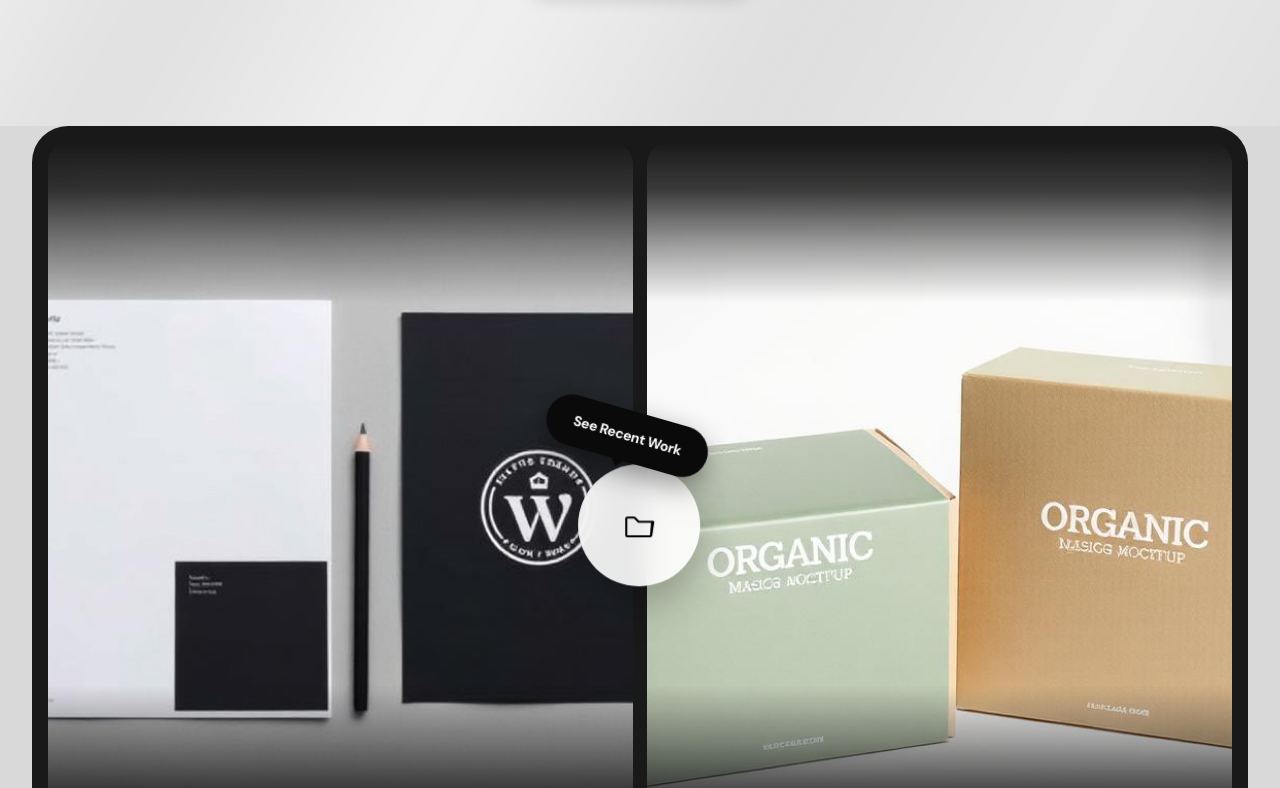
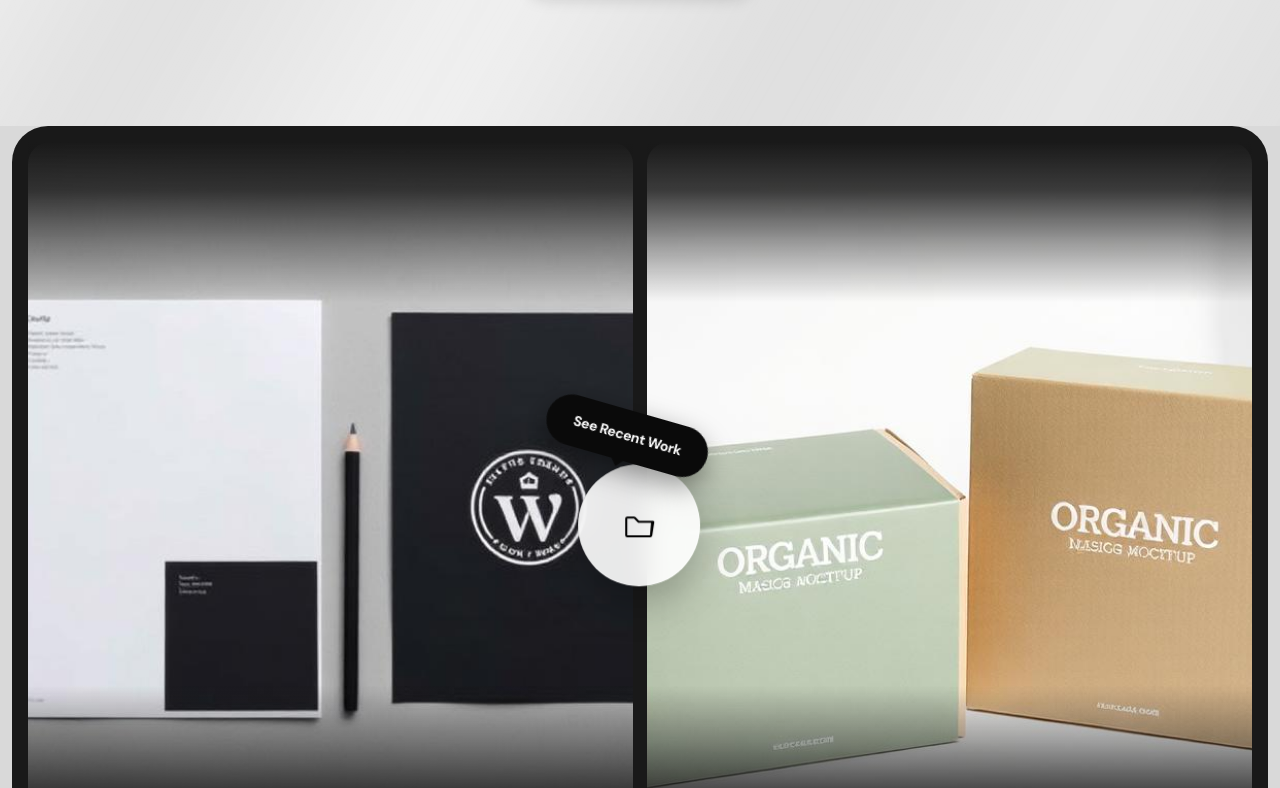
Before and after one commit to AmoghSamarth/Twixters.co, a React (Vite) app: page / in a window 1280 px wide. Shown: the part 872-1660 px from the top of the page. Built offline with nearby package versions, Linux system fonts and the light colour scheme.

Commit message:
feat: widen collage box by 40% (1280->1792px max-width), tighten section padding

```diff
--- a/src/components/tw/collage.jsx
+++ b/src/components/tw/collage.jsx
@@ -104,9 +104,9 @@ export function Collage() {
     <section
       ref={sectionRef}
       aria-label="Selected work"
-      className="relative px-4 pb-20 sm:px-8 sm:pb-24"
+      className="relative px-2 pb-20 sm:px-3 sm:pb-24"
     >
-      <Reveal className="relative mx-auto max-w-[1280px]">
+      <Reveal className="relative mx-auto max-w-[1792px]">
         {/* Dark showroom container */}
         <div className="relative overflow-hidden rounded-[28px] bg-[#191919] p-3 sm:rounded-[36px] sm:p-4">
 
```
